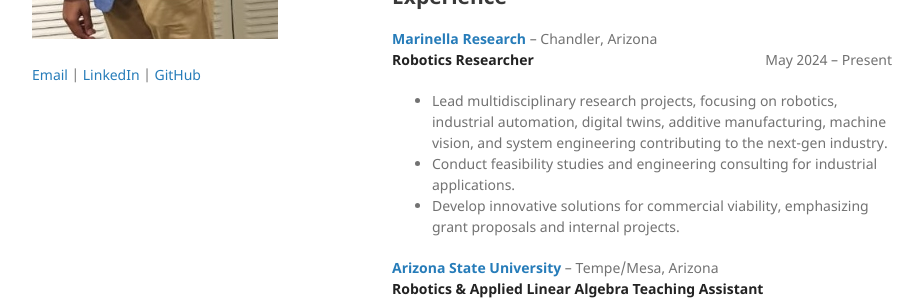
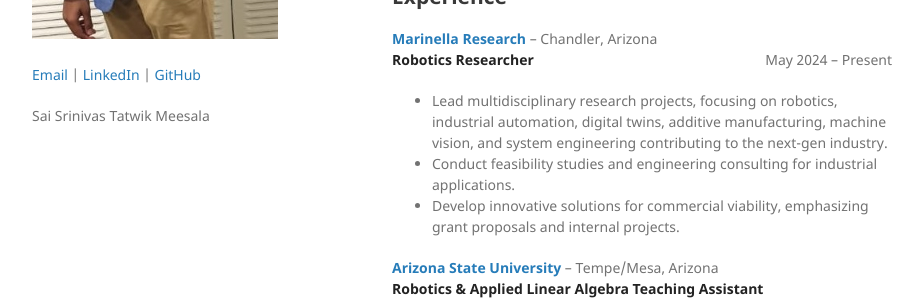
Before and after one commit to Tatwik19/Tatwik19.github.io, a Jekyll site: the page built from index.md, in a window 1280 px wide. Shown: the part 541-841 px from the top of the page, without its empty margins (178-1101 px from the left). Built offline with Jekyll 4.4.1, drawn with Linux system fonts in a browser that asks for light colours; the repository's description, which GitHub fills in, is left out.

Commit message:
Update default.html

```diff
--- a/_layouts/default.html
+++ b/_layouts/default.html
@@ -39,6 +39,8 @@
           <li><a href="{{ site.github.repository_url }}">View On <strong>GitHub</strong></a></li>
         </ul>
         {% endif %}
+
+        <p>Sai Srinivas Tatwik Meesala</p>
       </header>
       <section>
 
```
